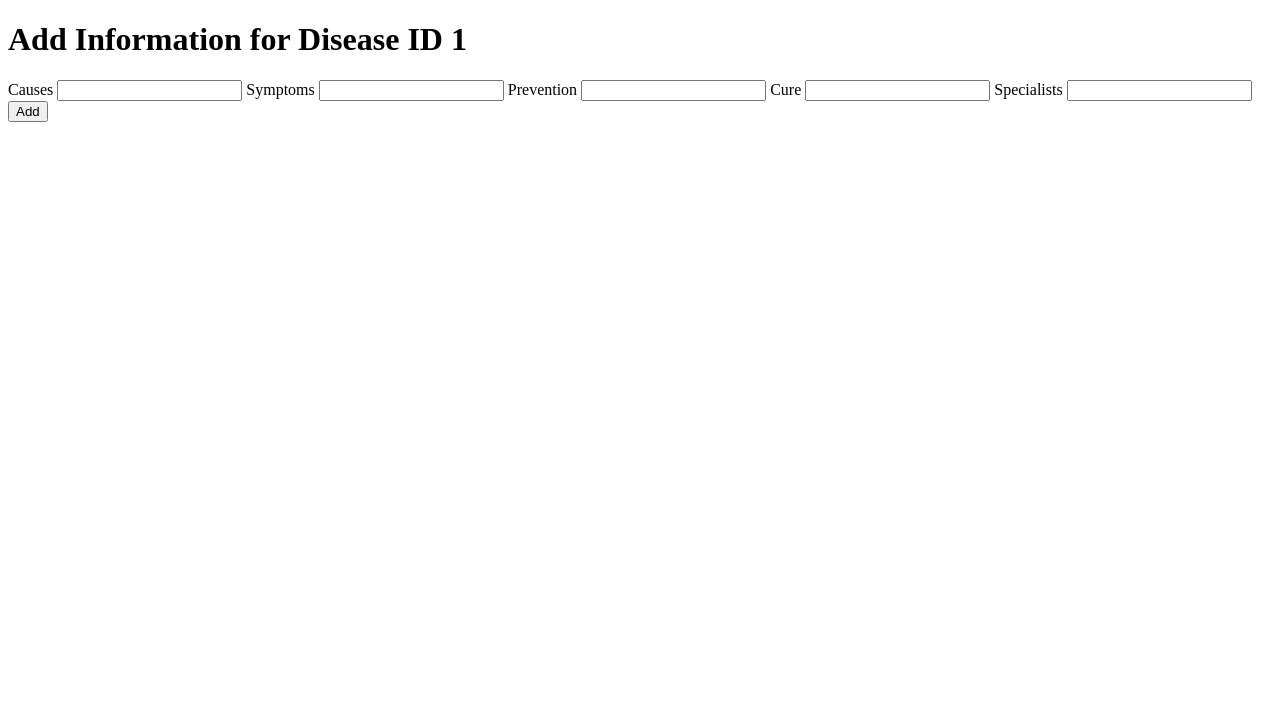
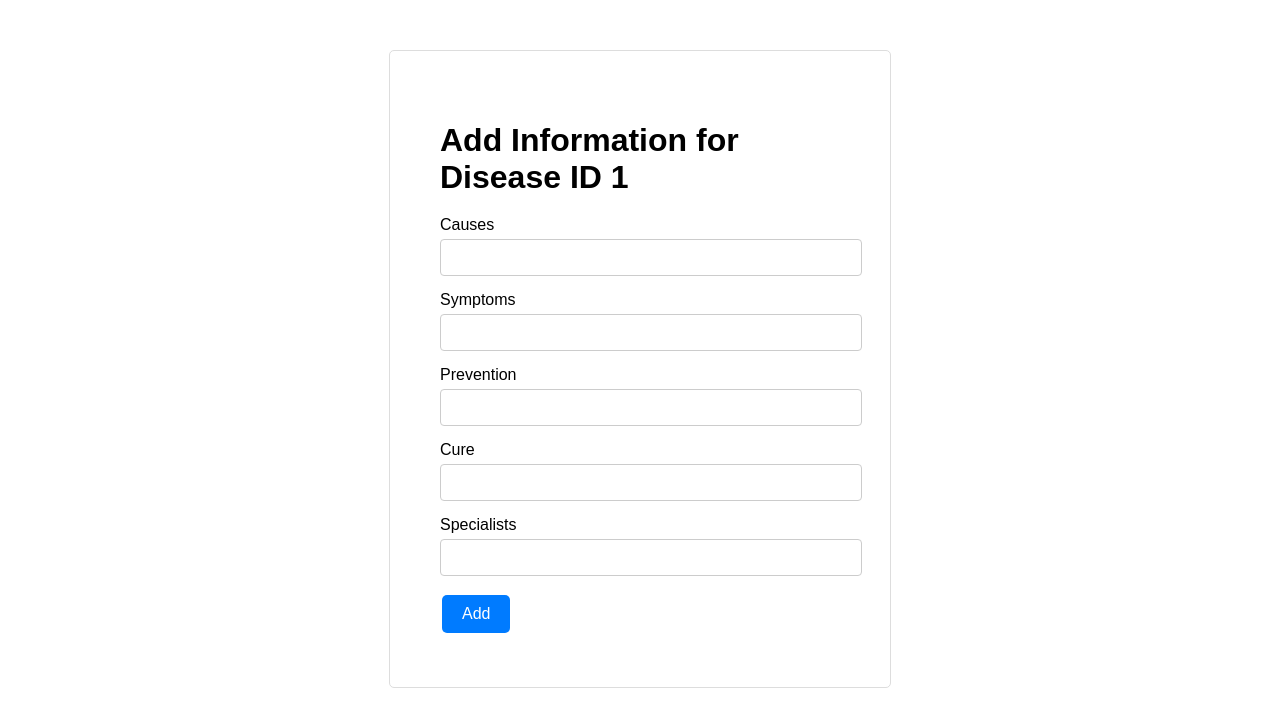
Before and after one commit to marudhu2004/disease_index, a Flask app: page /add_info/1 in a window 1280 px wide. Shown: the top 727 px of the page. Run offline with Flask 3, Linux system fonts and the light colour scheme.

Commit message:
updated simple ui

```diff
--- a/templates/add_info.html
+++ b/templates/add_info.html
@@ -1,23 +1,77 @@
 <!doctype html>
 <html lang="en">
 <head>
-    <meta charset="utf-8">
-    <title>Add Information</title>
+  <meta charset="utf-8">
+  <title>Add Information</title>
+  <style>
+    body {
+      font-family: Arial, sans-serif;
+      margin: 0;
+    }
+    .container {
+      width: 400px; /* Adjust width as needed */
+      margin: 50px auto;
+      padding: 50px;
+      border: 1px solid #ddd;
+      border-radius: 5px;
+    }
+    h1 {
+      margin-bottom: 20px;
+    }
+    .form-group {
+      margin-bottom: 15px;
+    }
+    label {
+      display: block;
+      margin-bottom: 5px;
+    }
+    input[type="text"] {
+      width: 100%;
+      padding: 10px;
+      border: 1px solid #ccc;
+      border-radius: 4px;
+    }
+    button {
+      background-color: #007bff; /* Blue background */
+      color: white; /* White text */
+      border: none;
+      padding: 10px 20px;
+      text-align: center;
+      text-decoration: none;
+      display: inline-block;
+      font-size: 16px;
+      margin: 4px 2px;
+      cursor: pointer;
+      border-radius: 5px;
+    }
+  </style>
 </head>
 <body>
+  <div class="container">
     <h1>Add Information for Disease ID {{ disease_id }}</h1>
     <form method="post">
+      <div class="form-group">
         <label for="causes">Causes</label>
         <input type="text" id="causes" name="causes">
+      </div>
+      <div class="form-group">
         <label for="symptoms">Symptoms</label>
         <input type="text" id="symptoms" name="symptoms">
+      </div>
+      <div class="form-group">
         <label for="prevention">Prevention</label>
         <input type="text" id="prevention" name="prevention">
+      </div>
+      <div class="form-group">
         <label for="cure">Cure</label>
         <input type="text" id="cure" name="cure">
+      </div>
+      <div class="form-group">
         <label for="specialists">Specialists</label>
         <input type="text" id="specialists" name="specialists">
-        <button type="submit">Add</button>
+      </div>
+      <button type="submit">Add</button>
     </form>
+  </div>
 </body>
 </html>
```
Also changed, not shown: templates/add_disease.html (+49 -3 lines), templates/disease.html (+39 -0 lines), templates/index.html (+53 -7 lines).
